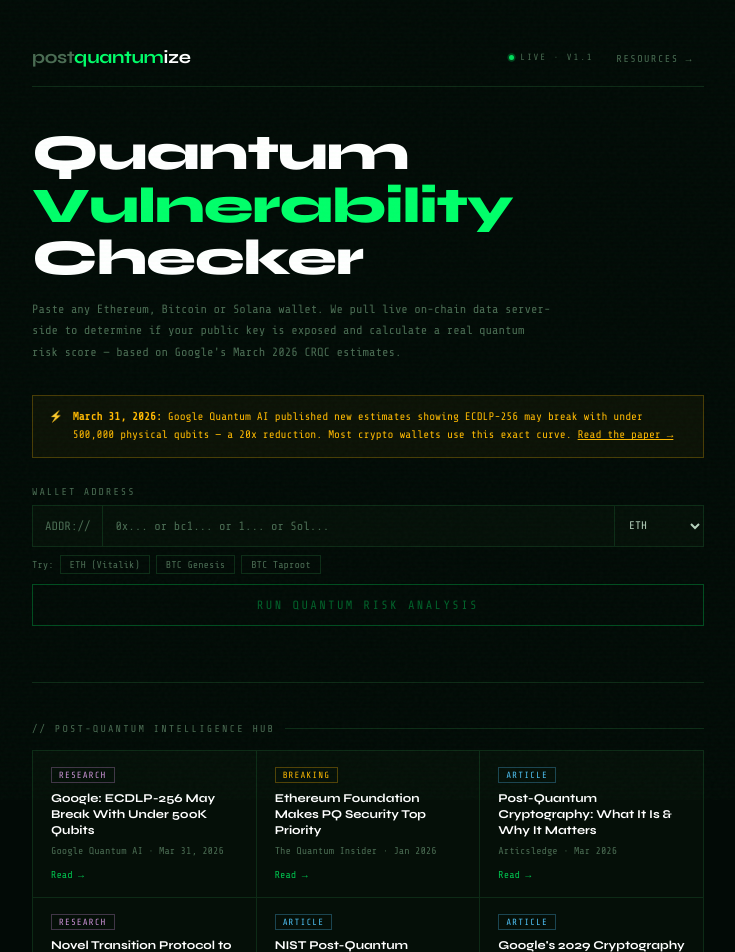
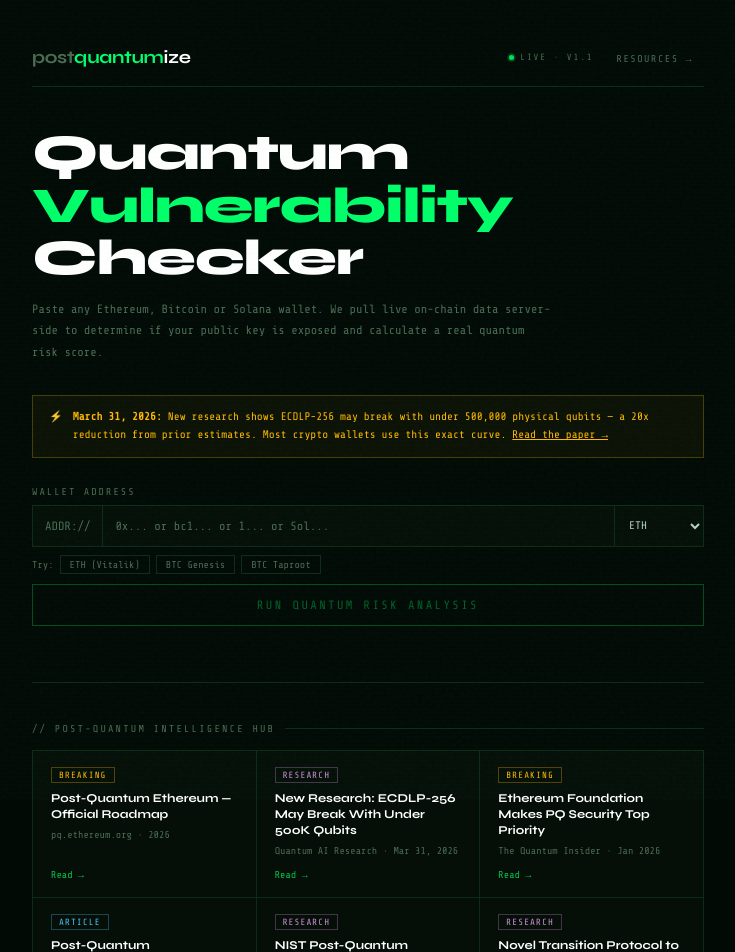
Before and after one commit to githest/postquantumize, a Next.js app: page / in a window 1280 px wide. Shown: the top 952 px of the page, without its empty margins (272-1007 px from the left). Built offline with nearby package versions, Linux system fonts and the light colour scheme.

Commit message:
fix: remove Google mentions, add pq.ethereum.org, clean tweet

```diff
--- a/src/app/page.tsx
+++ b/src/app/page.tsx
@@ -201,12 +201,12 @@ const SAMPLES = [
 ];
 
 const RESOURCES = [
-  { tag:"research", tc:"res-tag-r", title:"Google: ECDLP-256 May Break With Under 500K Qubits", src:"Google Quantum AI · Mar 31, 2026", url:"https://research.google/blog/safeguarding-cryptocurrency-by-disclosing-quantum-vulnerabilities-responsibly/" },
+  { tag:"breaking", tc:"res-tag-b", title:"Post-Quantum Ethereum — Official Roadmap", src:"pq.ethereum.org · 2026", url:"https://pq.ethereum.org/" },
+  { tag:"research", tc:"res-tag-r", title:"New Research: ECDLP-256 May Break With Under 500K Qubits", src:"Quantum AI Research · Mar 31, 2026", url:"https://research.google/blog/safeguarding-cryptocurrency-by-disclosing-quantum-vulnerabilities-responsibly/" },
   { tag:"breaking", tc:"res-tag-b", title:"Ethereum Foundation Makes PQ Security Top Priority", src:"The Quantum Insider · Jan 2026", url:"https://thequantuminsider.com/2026/01/26/ethereum-foundation-elevates-post-quantum-security-to-top-strategic-priority/" },
   { tag:"article",  tc:"res-tag-a", title:"Post-Quantum Cryptography: What It Is & Why It Matters", src:"Articsledge · Mar 2026", url:"https://www.articsledge.com/post/post-quantum-cryptography-pqc" },
+  { tag:"research", tc:"res-tag-r", title:"NIST Post-Quantum Standards (FIPS 203/204/205)", src:"NIST · August 2024", url:"https://csrc.nist.gov/projects/post-quantum-cryptography" },
   { tag:"research", tc:"res-tag-r", title:"Novel Transition Protocol to Post-Quantum Blockchains", src:"Frontiers in Computer Science · 2025", url:"https://www.frontiersin.org/journals/computer-science/articles/10.3389/fcomp.2025.1457000/full" },
-  { tag:"article",  tc:"res-tag-a", title:"NIST Post-Quantum Standards (FIPS 203/204/205)", src:"NIST · August 2024", url:"https://csrc.nist.gov/projects/post-quantum-cryptography" },
-  { tag:"article",  tc:"res-tag-a", title:"Google's 2029 Cryptography Migration Timeline", src:"Google Security Blog · 2026", url:"https://blog.google/innovation-and-ai/technology/safety-security/cryptography-migration-timeline/" },
 ];
 
 // ── RISK MODEL ────────────────────────────────────────────────────────────────
@@ -401,7 +401,7 @@ export default function App() {
         <header style={{marginBottom:"28px"}}>
           <h1 className="site-title">Quantum<br/><span>Vulnerability</span><br/>Checker</h1>
           <p className="site-sub">
-            Paste any Ethereum, Bitcoin or Solana wallet. We pull live on-chain data server-side to determine if your public key is exposed and calculate a real quantum risk score — based on Google's March 2026 CRQC estimates.
+            Paste any Ethereum, Bitcoin or Solana wallet. We pull live on-chain data server-side to determine if your public key is exposed and calculate a real quantum risk score.
           </p>
         </header>
 
@@ -409,7 +409,7 @@ export default function App() {
         <div className="alert">
           <span style={{flexShrink:0}}>⚡</span>
           <span>
-            <strong>March 31, 2026:</strong> Google Quantum AI published new estimates showing ECDLP-256 may break with under 500,000 physical qubits — a 20x reduction. Most crypto wallets use this exact curve.{" "}
+            <strong>March 31, 2026:</strong> New research shows ECDLP-256 may break with under 500,000 physical qubits — a 20x reduction from prior estimates. Most crypto wallets use this exact curve.{" "}
             <a href="https://research.google/blog/safeguarding-cryptocurrency-by-disclosing-quantum-vulnerabilities-responsibly/" target="_blank" rel="noreferrer">Read the paper →</a>
           </span>
         </div>
@@ -511,7 +511,7 @@ export default function App() {
             <div className="meter-wrap">
               <div className="meter-labels"><span>Low Risk</span><span>Critical</span></div>
               <div className="meter-track"><div className="meter-fill" style={{width:`${meter}%`,background:mc}}/></div>
-              <div className="meter-src">Based on ECDSA/Ed25519 exposure model · Google Quantum AI (March 2026)</div>
+              <div className="meter-src">Based on ECDSA/Ed25519 exposure model · CRQC research (March 2026)</div>
             </div>
 
             <div className="data-grid">
@@ -579,7 +579,7 @@ export default function App() {
               <div className="human-title">// What this means in plain language</div>
               <div className="human-body">
                 {result.humanExplanation}
-                <span className="human-src">Source: Google Quantum AI — "Safeguarding cryptocurrency by disclosing quantum vulnerabilities responsibly" (March 31, 2026)</span>
+                <span className="human-src">Source: pq.ethereum.org · CRQC research (March 2026)</span>
               </div>
             </div>
 
@@ -596,13 +596,13 @@ export default function App() {
             <div className="cred-bar">
               <div className="cred-item"><div className="cred-dot"/>Live data: {raw.dataSource}</div>
               <div className="cred-item"><div className="cred-dot"/>ECDSA / Ed25519 exposure model</div>
-              <div className="cred-item"><div className="cred-dot"/>Google Quantum AI 2026 estimates</div>
+              <div className="cred-item"><div className="cred-dot"/>CRQC research 2026 estimates</div>
               <div className="cred-item"><div className="cred-dot"/>API keys server-side only</div>
             </div>
 
             <div className="actions">
               <button className="btn-p" onClick={() => {
-                const tweet = `Just checked my wallet on postquantumize.com\n\nQuantum Risk: ${result.score}/100 (${result.riskLevel})\nPublic Key: ${raw.pubKeyExposed===true?"EXPOSED":raw.pubKeyExposed===false?"HIDDEN":"UNKNOWN"}\nTxs: ${raw.txCount??'?'} · Outgoing: ${raw.outgoingCount??'?'}\n\nCheck yours → postquantumize.com\n\n@postquantumize\n#PostQuantum #CryptoSecurity`;
+                const tweet = `Just checked my wallet on postquantumize.com\n\nQuantum Risk Score: ${result.score}/100 — ${result.riskLevel}\nPublic Key: ${raw.pubKeyExposed===true?"EXPOSED":raw.pubKeyExposed===false?"HIDDEN":"UNKNOWN"}\n\nCheck yours → postquantumize.com\n@postquantumize\n#PostQuantum #CryptoSecurity`;
                 const encoded = encodeURIComponent(tweet);
                 window.open(`https://twitter.com/intent/tweet?text=${encoded}`, '_blank');
               }}>Share on X</button>
```
